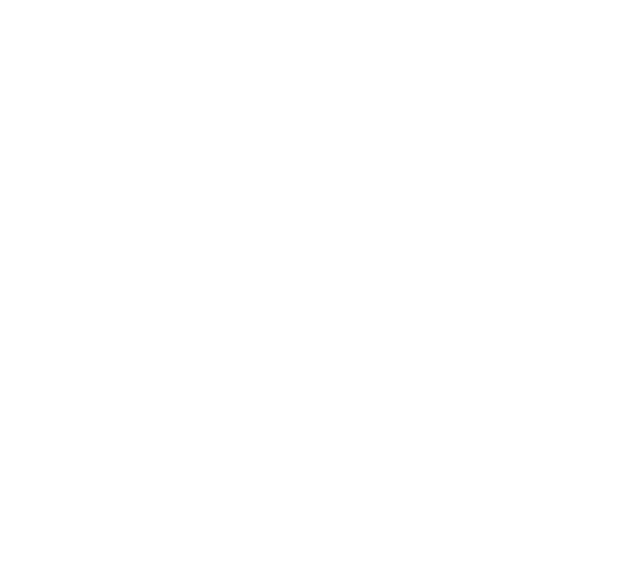
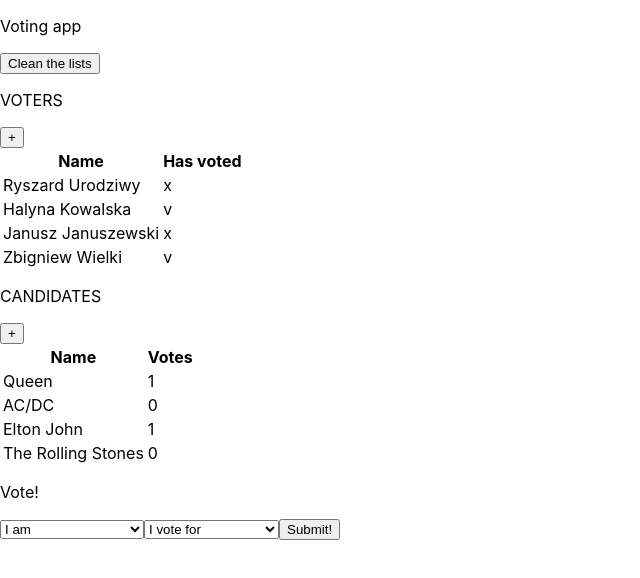
Before and after one commit to muzabol2/voting-app-js, a React (Create React App) app: page / in a window 1280 px wide. Shown: the top 578 px of the page, without its empty margins (0-640 px from the left). Built offline with nearby package versions, Linux system fonts and the light colour scheme.

Commit message:
Add VoteContext

```diff
--- a/src/App.js
+++ b/src/App.js
@@ -1,8 +1,30 @@
+import { ListOfPeople } from "./components/ListOfPeople";
+import { SubmitVote } from "./components/SubmitVote";
+import { useVote } from "./hooks/useVote";
+import Heading from "./common/Heading";
+import { candidatesColumn, voterColumns } from "./common/constants";
+import './App.css';
 
 function App() {
+   const { voters, candidates, addVoter, addCandidate, cleanLists } = useVote();
+
    return (
-      <div>
-
+      <div className='app'>
+         <Heading>Voting app</Heading>
+         <button onClick={() => cleanLists()}>Clean the lists</button>
+         <div className="tables">
+            <ListOfPeople
+               label="voter"
+               data={voters}
+               columns={voterColumns}
+               addNewPerson={addVoter} />
+            <ListOfPeople
+               label="candidate"
+               data={candidates}
+               columns={candidatesColumn}
+               addNewPerson={addCandidate} />
+         </div>
+         <SubmitVote />
       </div>
    );
 }
--- /dev/null
+++ b/src/context/VoteContext.js
@@ -0,0 +1,72 @@
+import { useReducer, createContext } from "react";
+import { v4 as uuidv4 } from 'uuid';
+import { exampleState } from "../common/constants";
+
+export const VoteContext = createContext();
+
+const initialState = exampleState;
+// If you want to start with an empty lists - change initial state here:
+// const initialState = {
+//    voters: [],
+//    candidates: []
+// };
+
+export const voteReducer = (state = initialState, action) => {
+   switch (action.type) {
+      case "ADD_CANDIDATE":
+         return {
+            ...state,
+            candidates: [...state.candidates, action.payload]
+         };
+      case "ADD_VOTER":
+         return {
+            ...state,
+            voters: [...state.voters, action.payload]
+         };
+      case "VOTE_FOR_CANDIDATE":
+         return {
+            ...state,
+            voter: [...state.voters.filter(c => c.id != action.payload.voter.id), action.payload.voter],
+            candidate: [...state.candidates.filter(c => c.id != action.payload.candidate.id), action.payload.candidate],
+         }
+      case "CLEAN_LISTS":
+         return { voters: [], candidates: [] }
+      default:
+         return state;
+   }
+};
+
+export const VoteContextProvider = ({ children }) => {
+   const [state, dispatch] = useReducer(voteReducer, initialState)
+
+   const addCandidate = (candidate) => {
+      dispatch({
+         type: 'ADD_CANDIDATE',
+         payload: { id: uuidv4(), name: candidate, voteCounts: 0 }
+      })
+   }
+
+   const addVoter = (voter) => {
+      dispatch({
+         type: 'ADD_VOTER',
+         payload: { id: uuidv4(), name: voter, hasVoted: "x" }
+      })
+   }
+
+   const voteForCandidate = (voter, candidate) => {
+      dispatch({
+         type: 'VOTE_FOR_CANDIDATE',
+         payload: { voter, candidate }
+      })
+   }
+
+   const cleanLists = () => {
+      dispatch({ type: 'CLEAN_LISTS', payload: null })
+   }
+
+   return (
+      <VoteContext.Provider value={{ ...state, addCandidate, addVoter, voteForCandidate, cleanLists }}>
+         {children}
+      </VoteContext.Provider>
+   );
+}
--- /dev/null
+++ b/src/hooks/useVote.js
@@ -0,0 +1,12 @@
+import { useContext } from "react";
+import { VoteContext } from "../context/VoteContext";
+
+export const useVote = () => {
+  const context = useContext(VoteContext);
+
+  if (context === undefined) {
+    throw new Error("useVote() must be used inside a VoteContextProvider");
+  }
+
+  return context;
+}
--- a/src/index.js
+++ b/src/index.js
@@ -2,10 +2,13 @@
 import ReactDOM from 'react-dom/client';
 import './index.css';
 import App from './App';
+import { VoteContextProvider } from './context/VoteContext';
 
 const root = ReactDOM.createRoot(document.getElementById('root'));
 root.render(
-  <React.StrictMode>
-    <App />
-  </React.StrictMode>
+   <React.StrictMode>
+      <VoteContextProvider>
+         <App />
+      </VoteContextProvider>
+   </React.StrictMode>
 );
```
